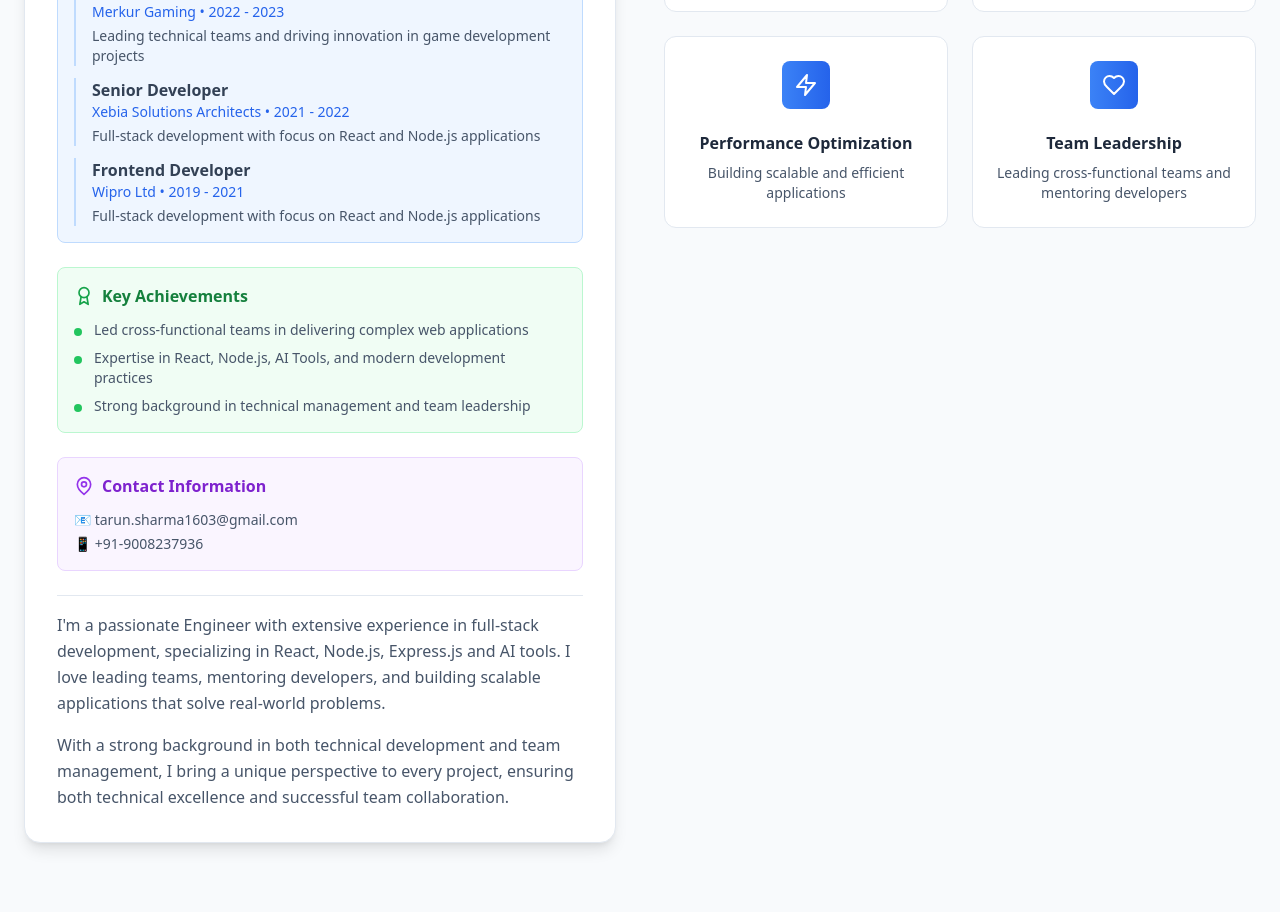
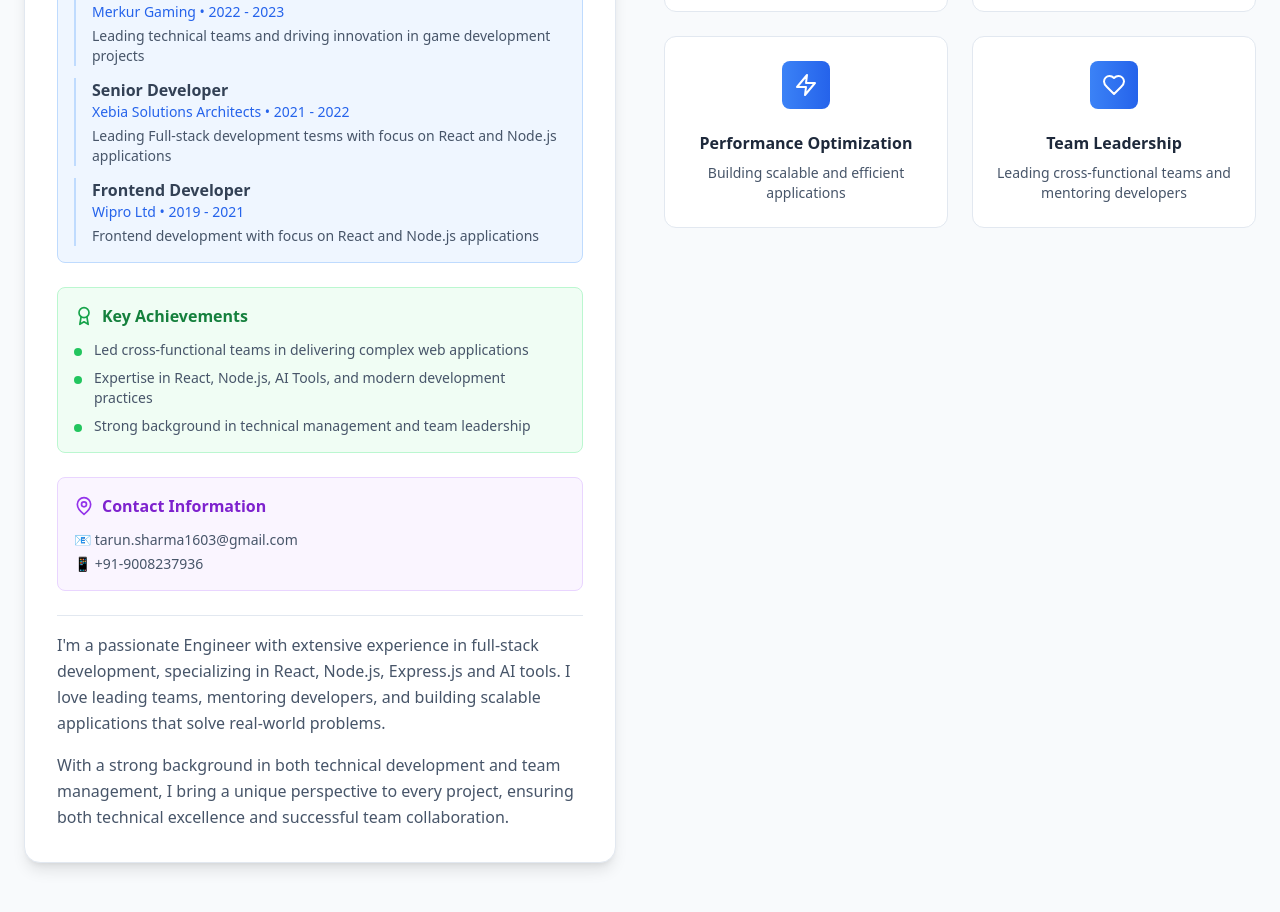
Before and after one commit to ArTox-Web/Frontend-Portfolio, a React (Vite) app: page / in a window 1280 px wide. Shown: the part 1200-2112 px from the top of the page. Built offline with nearby package versions, Linux system fonts and the light colour scheme.

Commit message:
Updated About.tsx

```diff
--- a/src/components/About.tsx
+++ b/src/components/About.tsx
@@ -21,13 +21,13 @@ const About = () => {
       title: 'Senior Developer',
       company: 'Xebia Solutions Architects',
       period: '2021 - 2022',
-      description: 'Full-stack development with focus on React and Node.js applications'
+      description: 'Leading Full-stack development tesms with focus on React and Node.js applications'
     },
      {
       title: 'Frontend Developer',
       company: 'Wipro Ltd',
       period: '2019 - 2021',
-      description: 'Full-stack development with focus on React and Node.js applications'
+      description: 'Frontend development with focus on React and Node.js applications'
     },
   ];
 
```
